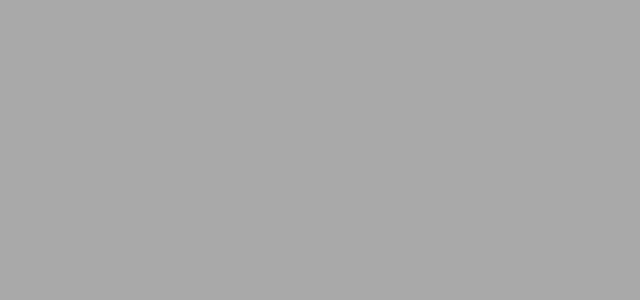
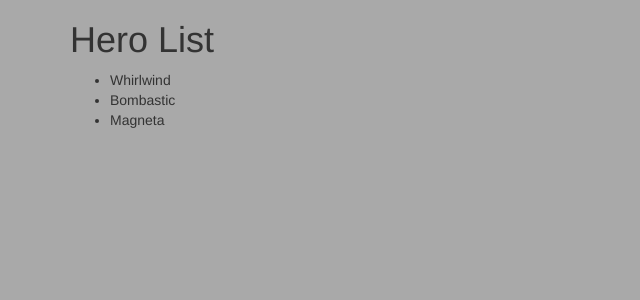
Before and after one commit to GiffenGood/wfd, an Angular app: page /heroes in a window 1280 px wide. Before the commit this address led to /. Shown: the top 300 px of the page, without its empty margins (0-640 px from the left). Built offline with nearby package versions, Linux system fonts and the light colour scheme.

Commit message:
more reactive

```diff
--- a/src/app/app.module.ts
+++ b/src/app/app.module.ts
@@ -1,3 +1,4 @@
+import { HeroListComponent } from './reactive/hero-list.component';
 import { HeroDetailComponent } from './reactive/hero-detail.component';
 import { HeroFormComponent } from './hero-form.component';
 import { AppRoutingModule } from './routing.module';
@@ -12,7 +13,8 @@ import { AppComponent } from './app.component';
   declarations: [
     AppComponent,
     HeroFormComponent,
-    HeroDetailComponent
+    HeroListComponent,
+    HeroDetailComponent,
   ],
 
   imports: [
--- a/src/app/reactive/hero-detail.component.html
+++ b/src/app/reactive/hero-detail.component.html
@@ -1,5 +1,4 @@
 <h2>Hero Detail</h2>
-<div>Add the ngOnChanges method to the class as follows:</div>
 <h3><i>FormControl in a FormGroup</i></h3>
 <form [formGroup]="heroForm" novalidate>
     <div class="form-group">
--- a/src/app/reactive/hero-detail.component.ts
+++ b/src/app/reactive/hero-detail.component.ts
@@ -1,5 +1,5 @@
-import { heroes,Address } from './data-model';
-import { Component } from '@angular/core';
+import { heroes,Address, Hero } from './data-model';
+import { Component, Input } from '@angular/core';
 import { FormControl, FormGroup, FormBuilder, Validators } from '@angular/forms';
 
 @Component({
@@ -11,15 +11,19 @@ import { FormControl, FormGroup, FormBuilder, Validators } from '@angular/forms'
 })
 export class HeroDetailComponent {
     heroForm: FormGroup;
+    @Input()  hero : Hero;
     constructor(private fb: FormBuilder) {
         this.createForm();
-        this.setValues();
+        this.setValues(heroes[0]);
     }
 
-    setValues(){
-        let hero = heroes[0];
+    ngOnChanges(){
+        console.log('change');
+        this.setValues(this.hero);
+    }
 
-        this.heroForm.patchValue({
+    setValues(hero : Hero){
+        this.heroForm.reset({
             name : hero.name,
             power : hero.power,
             sidekick : hero.sidekick,
--- /dev/null
+++ b/src/app/reactive/hero-list.component.ts
@@ -0,0 +1,29 @@
+import { heroes, Hero } from './data-model';
+import { Component, Input } from '@angular/core';
+
+
+@Component({
+    selector : 'hero-list',
+    template : `
+        <h1>Hero List</h1>
+        <ul>
+            <li *ngFor="let hero of heroes" (click)="select(hero)" >
+                {{hero.name}}
+            </li>
+        </ul>
+        <hero-detail *ngIf="selectedHero" [hero]="selectedHero"></hero-detail>
+    `
+})
+export class HeroListComponent{
+    heroes : Hero[];
+    selectedHero : Hero;
+
+    ngOnInit(){
+        this.heroes = heroes;
+    }
+
+    select(hero : Hero){
+        console.log('here',hero);
+        this.selectedHero = hero;
+    }
+}
--- a/src/app/routing.module.ts
+++ b/src/app/routing.module.ts
@@ -1,3 +1,4 @@
+import { HeroListComponent } from './reactive/hero-list.component';
 import { HeroDetailComponent } from './reactive/hero-detail.component';
 import { HeroFormComponent } from './hero-form.component';
 import { NgModule } from '@angular/core';
@@ -5,6 +6,7 @@ import { RouterModule, Routes } from '@angular/router';
 
 const routes: Routes = [
     { path: '', component: HeroFormComponent,  pathMatch: 'full' },
+    { path: 'heroes', component: HeroListComponent,  pathMatch: 'full' },
     { path: 'reactive', component: HeroDetailComponent,  pathMatch: 'full' },
 ];
 
```
